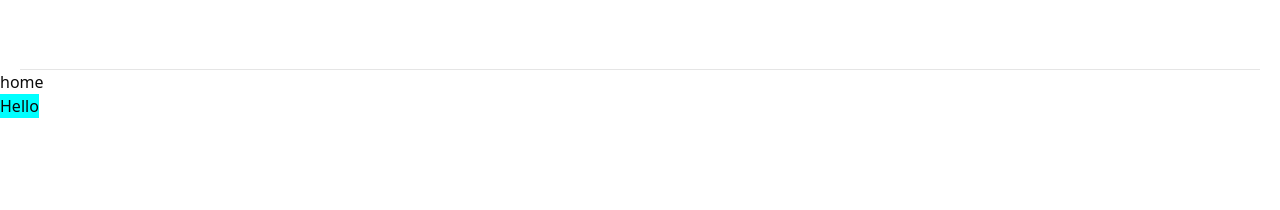
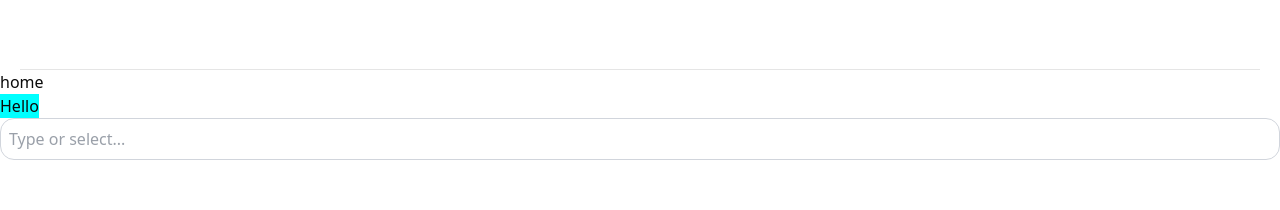
Before and after one commit to Thong17/thong-ui, a Vue app: page /home in a window 1280 px wide. Shown: the top 210 px of the page. Built offline with nearby package versions, Linux system fonts and the light colour scheme.

Commit message:
update: autocomplete

```diff
--- a/src/components.d.ts
+++ b/src/components.d.ts
@@ -8,6 +8,7 @@ export {}
 /* prettier-ignore */
 declare module 'vue' {
   export interface GlobalComponents {
+    AutoComplete: typeof import('./components/shared/AutoComplete.vue')['default']
     Button: typeof import('./components/shared/Button.vue')['default']
     DropdownMenu: typeof import('./components/shared/DropdownMenu.vue')['default']
     RouterLink: typeof import('vue-router')['RouterLink']
--- /dev/null
+++ b/src/components/shared/AutoComplete.vue
@@ -0,0 +1,79 @@
+<script setup lang="ts">
+  import { ref, computed } from 'vue'
+
+  const props = defineProps<{
+    options: string[]
+  }>()
+
+  const allOptions = ref(props.options)
+
+  const tags = ref<string[]>([])
+  const inputValue = ref('')
+  const showDropdown = ref(false)
+
+  function addTag(tag: string) {
+    if (tag && !tags.value.includes(tag)) {
+      tags.value.push(tag)
+    }
+    inputValue.value = ''
+  }
+
+  function removeTag(index: number) {
+    tags.value.splice(index, 1)
+  }
+
+  const filteredOptions = computed(() => {
+    const term = inputValue.value.toLowerCase()
+    return allOptions.value.filter(opt => opt.toLowerCase().includes(term) && !tags.value.includes(opt))
+  })
+
+  function onKeyDown(e: KeyboardEvent) {
+    if (e.key === 'Enter') {
+      e.preventDefault()
+      addTag(inputValue.value)
+    } else if (e.key === 'Backspace' && !inputValue.value && tags.value.length) {
+      tags.value.pop()
+    }
+  }
+</script>
+
+<template>
+  <div class="relative">
+    <div
+      class="flex flex-wrap items-center gap-2 border border-gray-300 dark:border-gray-700 rounded-xl p-2 focus-within:ring-2 focus-within:ring-blue-500 bg-white dark:bg-gray-900"
+    >
+      <div
+        v-for="(tag, index) in tags"
+        :key="index"
+        class="flex items-center gap-1 bg-blue-100 text-blue-800 dark:bg-blue-900 dark:text-blue-200 px-3 py-1 rounded-full text-sm"
+      >
+        <span>{{ tag }}</span>
+        <button class="hover:text-red-500 focus:outline-none" @click="removeTag(index)">✕</button>
+      </div>
+
+      <input
+        v-model="inputValue"
+        placeholder="Type or select..."
+        class="flex-grow bg-transparent outline-none min-w-[100px] text-gray-700 dark:text-gray-200"
+        @focus="showDropdown = true"
+        @blur="setTimeout(() => (showDropdown = false), 100)"
+        @keydown="onKeyDown"
+      />
+    </div>
+
+    <!-- Dropdown List -->
+    <div
+      v-if="showDropdown && filteredOptions.length"
+      class="absolute left-0 mt-1 w-full max-h-48 overflow-auto rounded-lg border border-gray-200 dark:border-gray-700 bg-white dark:bg-gray-800 shadow-lg z-10"
+    >
+      <div
+        v-for="(option, index) in filteredOptions"
+        :key="index"
+        class="px-3 py-2 cursor-pointer hover:bg-blue-100 dark:hover:bg-blue-900 text-gray-700 dark:text-gray-200"
+        @mousedown.prevent="addTag(option)"
+      >
+        {{ option }}
+      </div>
+    </div>
+  </div>
+</template>
--- a/src/modules/home/views/index.vue
+++ b/src/modules/home/views/index.vue
@@ -1,6 +1,7 @@
 <template>
   <h1>{{ $t(route.meta.title ?? '') }}</h1>
   <Button>Hello</Button>
+  <AutoComplete :options="['Test', 'Test2']" />
 </template>
 
 <script setup lang="ts">
```
